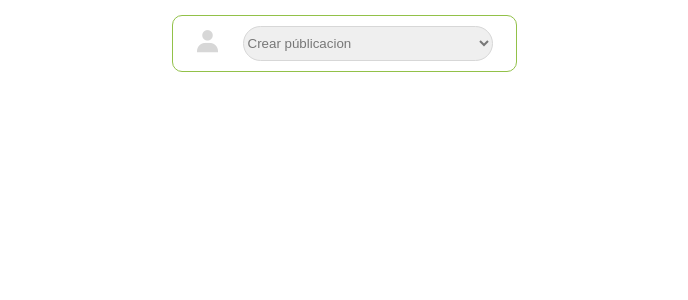
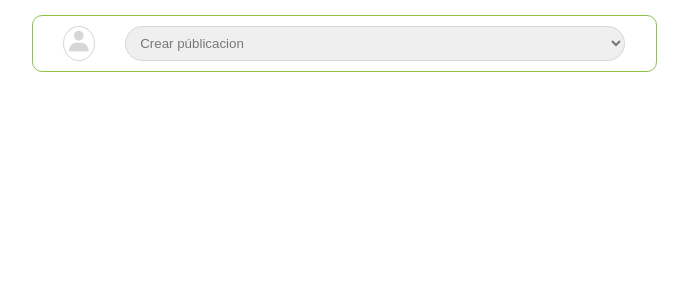
Before and after one commit to Javieredoher/social_Programate_fe, a React app: page / in a window 1280 px wide. Shown: the top 300 px of the page, without its empty margins (296-984 px from the left). Built offline with nearby package versions, Linux system fonts and the light colour scheme.

Commit message:
responsive finished

```diff
--- a/src/components/makingpost/Makingpost.module.css
+++ b/src/components/makingpost/Makingpost.module.css
@@ -18,11 +18,26 @@
     width: 250px;
     height: 35px;
     border: 1px solid #d7d7d7;
+    padding: 0 0 0 8px;
     border-radius: 30px;
     color: rgba(0, 0, 0, 0.5);
 }
 div i {
     color: #d7d7d7;
-    font-size: 28px;
-    padding: 2px 0 0 0;
+    font-size: 26px;
+    padding: 2px;
+    border: 1px solid #d7d7d7;
+    border-radius: 50%;
 }
+
+/*Large(lg)*/
+@media(min-width: 768px) {
+    .card {
+        width: 625px;
+        padding: 10px 0 10px 0;
+    }
+    .share {
+        width: 500px;
+        padding: 0 0 0 10px;
+    }
+}
```
